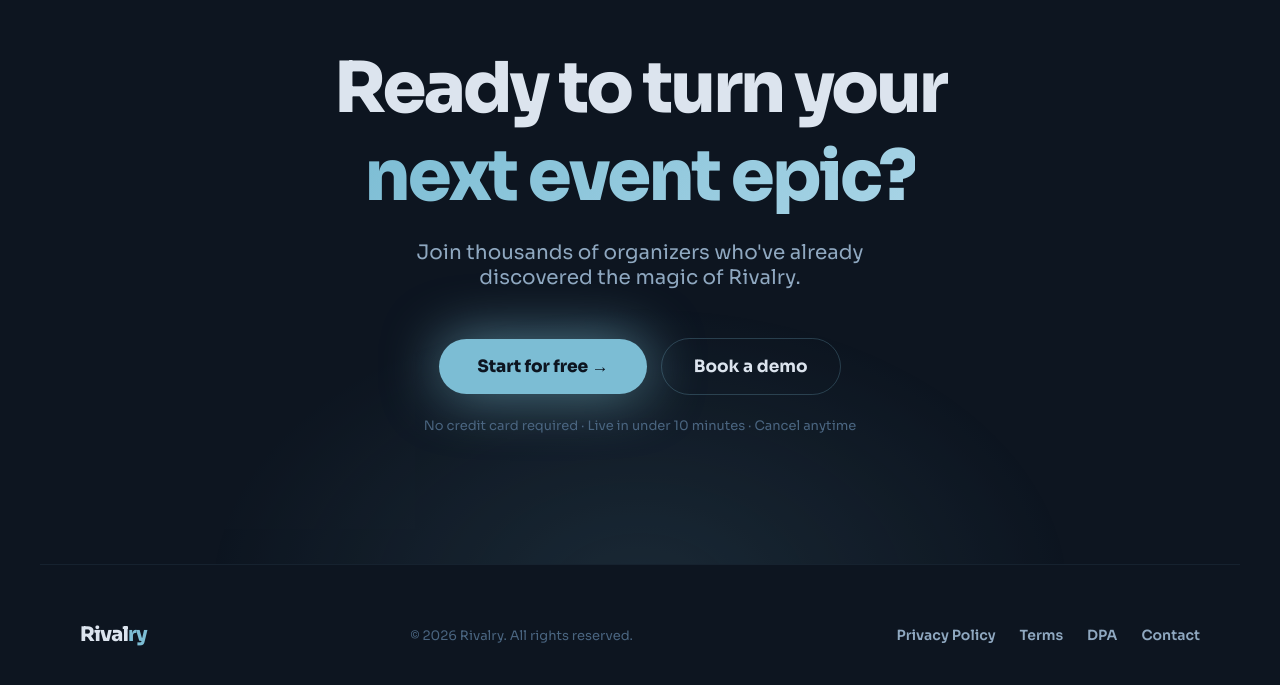
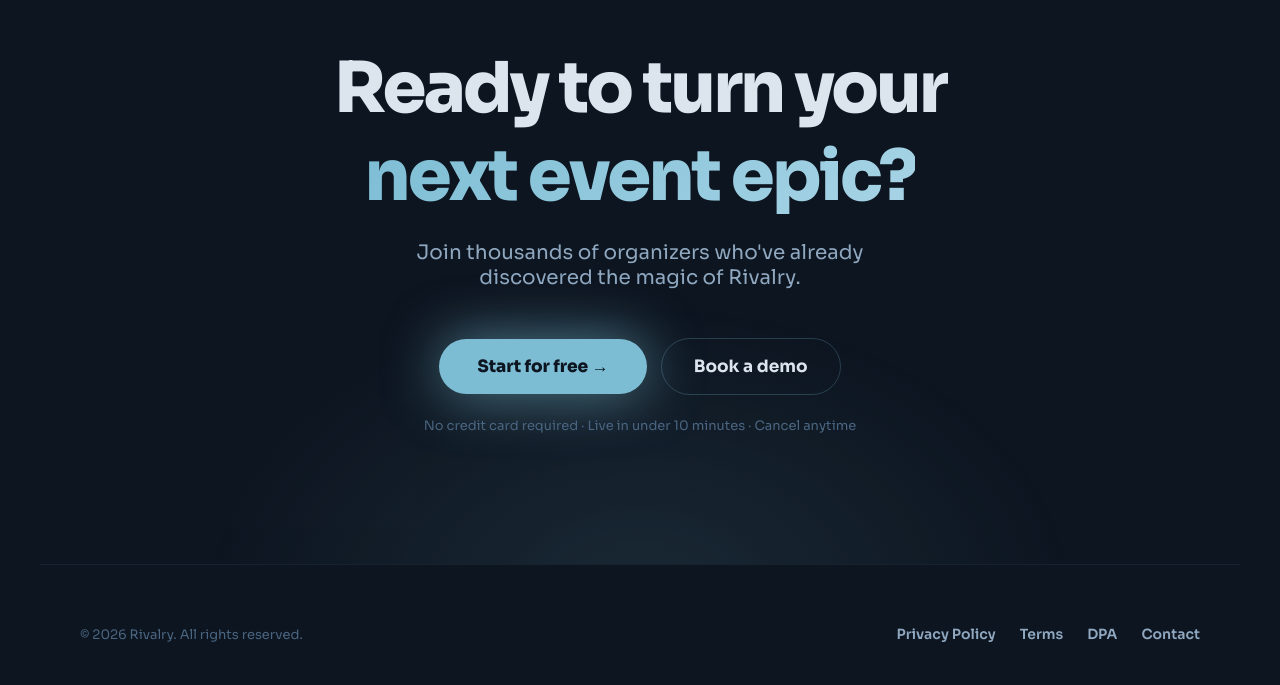
Before and after one commit to signevallin/GameOn, a Next.js app: page / in a window 1280 px wide. Shown: the part 6613-7298 px from the top of the page. Built offline with nearby package versions, Linux system fonts and the light colour scheme.

Commit message:
Landing: remove Rivalry wordmark from footer

```diff
--- a/app/page.tsx
+++ b/app/page.tsx
@@ -588,9 +588,6 @@ button{font-family:'Sora',sans-serif;cursor:pointer;}
 <footer>
   <div id="footer">
     <div class="footer-grid">
-      <div class="footer-logo">
-        <span class="footer-wordmark">Rival<span class="wm-on">ry</span></span>
-      </div>
       <p class="footer-copy">&copy; 2026 Rivalry. All rights reserved.</p>
       <nav class="footer-links">
         <a href="/privacy" class="footer-link">Privacy Policy</a>
```
